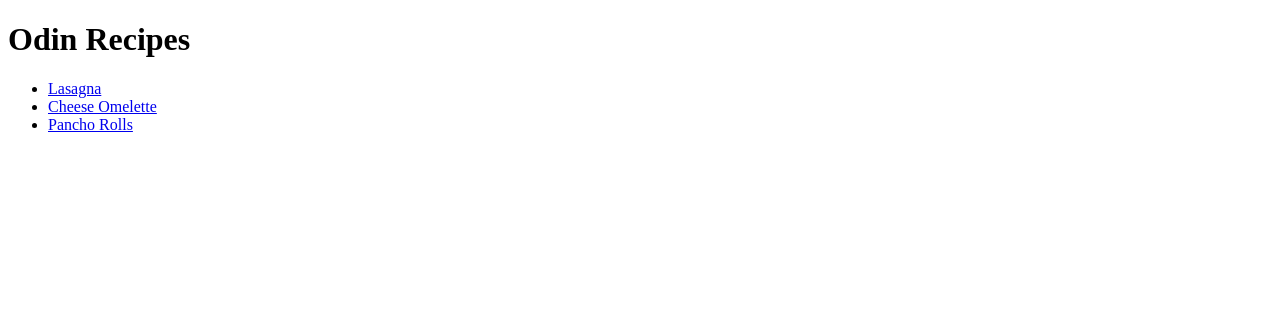
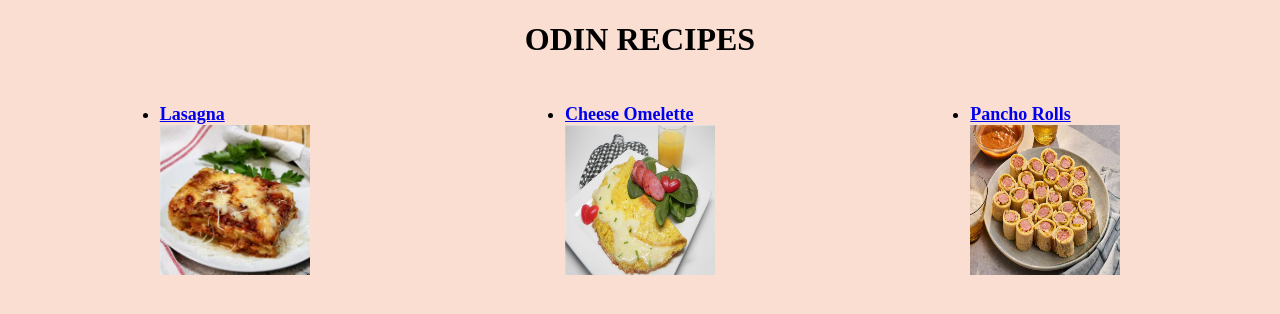
Before and after one commit to Guillermo-maker/odin-recipes, a plain HTML site: page index.html in a window 1280 px wide. Drawn offline with Linux system fonts and the light colour scheme; files whose address does not match are found by name.

Commit message:
Detalles Cosmeticos(para mejorar)

```diff
--- a/index.html
+++ b/index.html
@@ -3,20 +3,24 @@
 <head>
     <meta charset="UTF-8">
     <meta name="viewport" content="width=device-width, initial-scale=1.0">
+    <link rel="stylesheet" href="style.css">
     <title>Home</title>
 </head>
-<body>
-    <h1>Odin Recipes</h1>
+<body class="body">
+    <h1 class="title">ODIN RECIPES</h1>
 
-    <ul>
+    <ul class="recetas-container">
         <li>
-            <a href="recipes/lasagna.html">Lasagna </a>
+            <a href="recipes/lasagna.html">Lasagna <img class="img" src="C:\Users\gusta\Documents\repos\odin-recipes\src\lasagna.png" alt="lasagna" width="150" height="150"> </a>
+
         </li>
         <li>
-            <a href="recipes/omelette.html">Cheese Omelette </a>
+            <a href="recipes/omelette.html">Cheese Omelette <img class="img" src="C:\Users\gusta\Documents\repos\odin-recipes\src\omelette.png" alt="omelette" width="150" height="150"></a>
+
         </li>
         <li>
-            <a href="recipes/pancho.html">Pancho Rolls </a>
+            <a href="recipes/pancho.html">Pancho Rolls <img class="img" src="C:\Users\gusta\Documents\repos\odin-recipes\src\panchos.jpg" alt="pancho rolls" width="150" height="150"></a>
+
         </li>
     </ul>
 
--- /dev/null
+++ b/style.css
@@ -0,0 +1,24 @@
+.body{
+
+    background-color: rgb(250, 222, 210);
+}
+
+.title{
+    text-align: center;
+}
+
+.img{
+    display: block;
+    margin: 0 auto;
+    border: 20px rgb(240, 174, 139) ;
+}
+
+.recetas-container{
+    font-size: large;
+    font-weight: bolder;
+    display: flex;
+    flex-wrap: wrap;
+    justify-content: space-around;
+    padding: 24px;
+
+}
```
Also changed, not shown: recipes/lasagna.html (+4 -3 lines), recipes/omelette.html (+4 -3 lines), recipes/pancho.html (+4 -3 lines).
